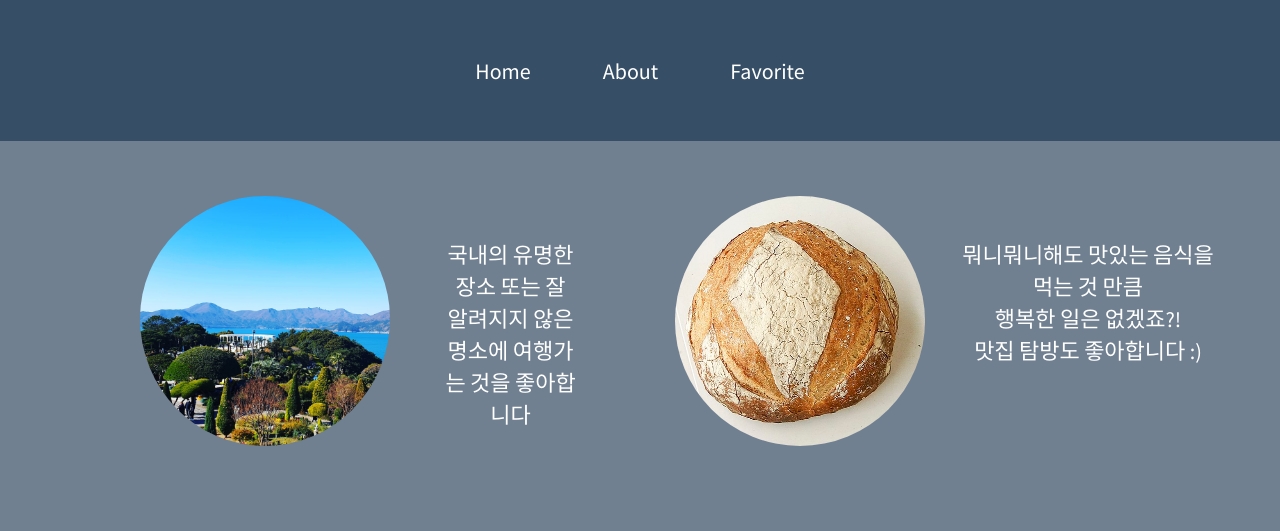
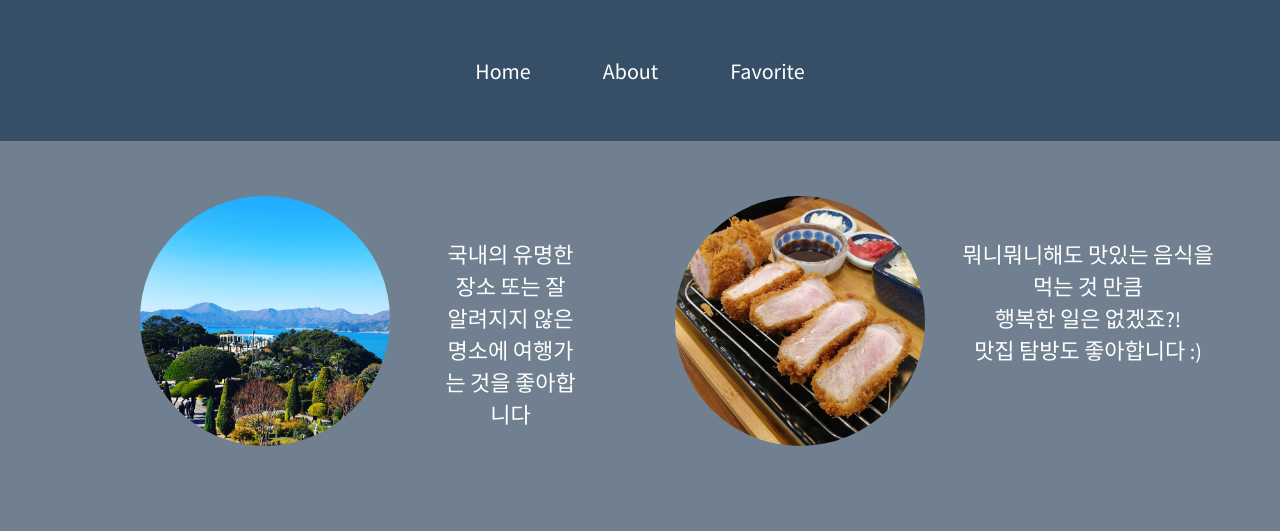
Before and after one commit to JeongJaeHa/jaeha2324.github.io, a plain HTML site: page favor.html in a window 1280 px wide. Shown: the top 531 px of the page. Drawn offline with Linux system fonts and the light colour scheme.

Commit message:
Add files via upload

```diff
--- a/favor.html
+++ b/favor.html
@@ -50,7 +50,7 @@
 
                 <!-- 화면 우측 -->
                 <div class="">
-                        <img class="favor_img_r"src="img/favor3.jpg" width="250px" height="250px" alt="" align="middle" style="float:left"></article>
+                        <img class="favor_img_r"src="img/favor4.jpg" width="250px" height="250px" alt="" align="middle" style="float:left"></article>
                             <p1>뭐니뭐니해도 맛있는 음식을 먹는 것 만큼 </br>
                                 행복한 일은 없겠죠?! </br>
                                 맛집 탐방도 좋아합니다 :)
```
